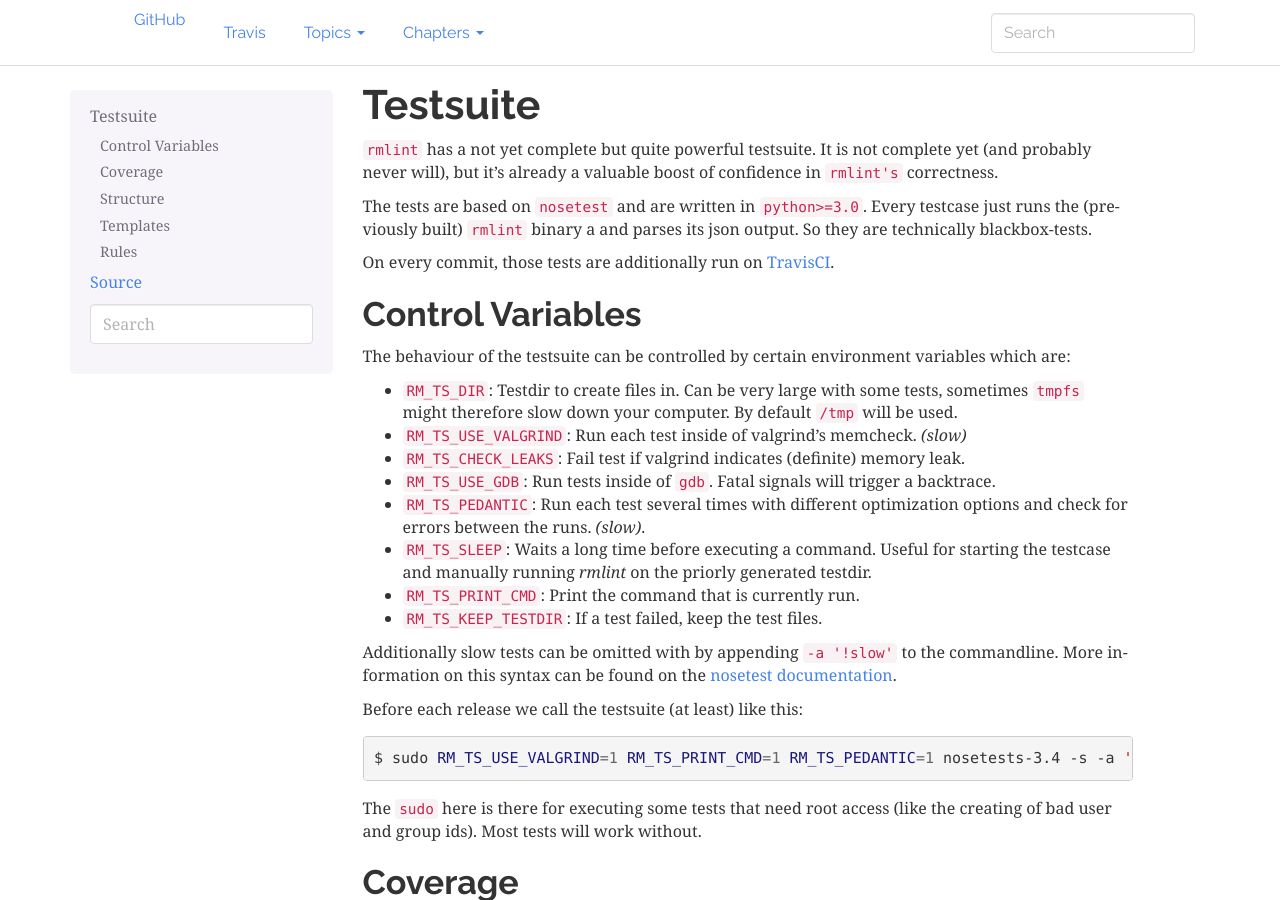
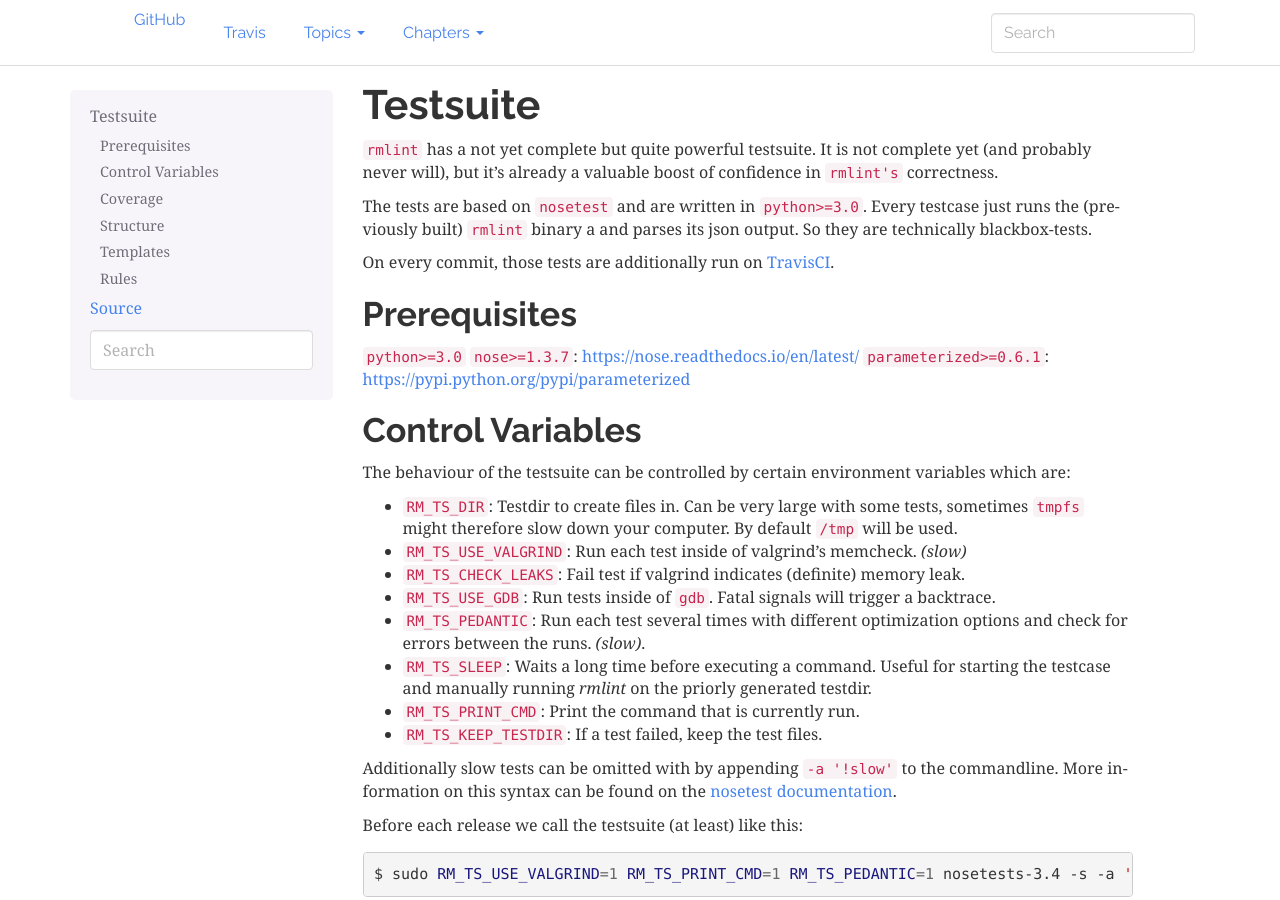
Before and after one commit to sahib/rmlint, a Sphinx documentation site: the page built from docs/testing.rst, in a window 1280 px wide and 900 px high. Built offline with Sphinx 7.4.7, drawn with Linux system fonts in a browser that asks for light colours.

Commit message:
docs: mention parameterized as prerequisite

```diff
--- a/docs/testing.rst
+++ b/docs/testing.rst
@@ -12,6 +12,12 @@ and parses its json output. So they are technically blackbox-tests.
 On every commit, those tests are additionally run on `TravisCI`_.
 
 .. _`TravisCI`: https://travis-ci.org/sahib/rmlint
+
+Prerequisites
+~~~~~~~~~~~~~
+``python>=3.0``
+``nose>=1.3.7``: https://nose.readthedocs.io/en/latest/
+``parameterized>=0.6.1``: https://pypi.python.org/pypi/parameterized
 
 Control Variables
 ~~~~~~~~~~~~~~~~~
```
